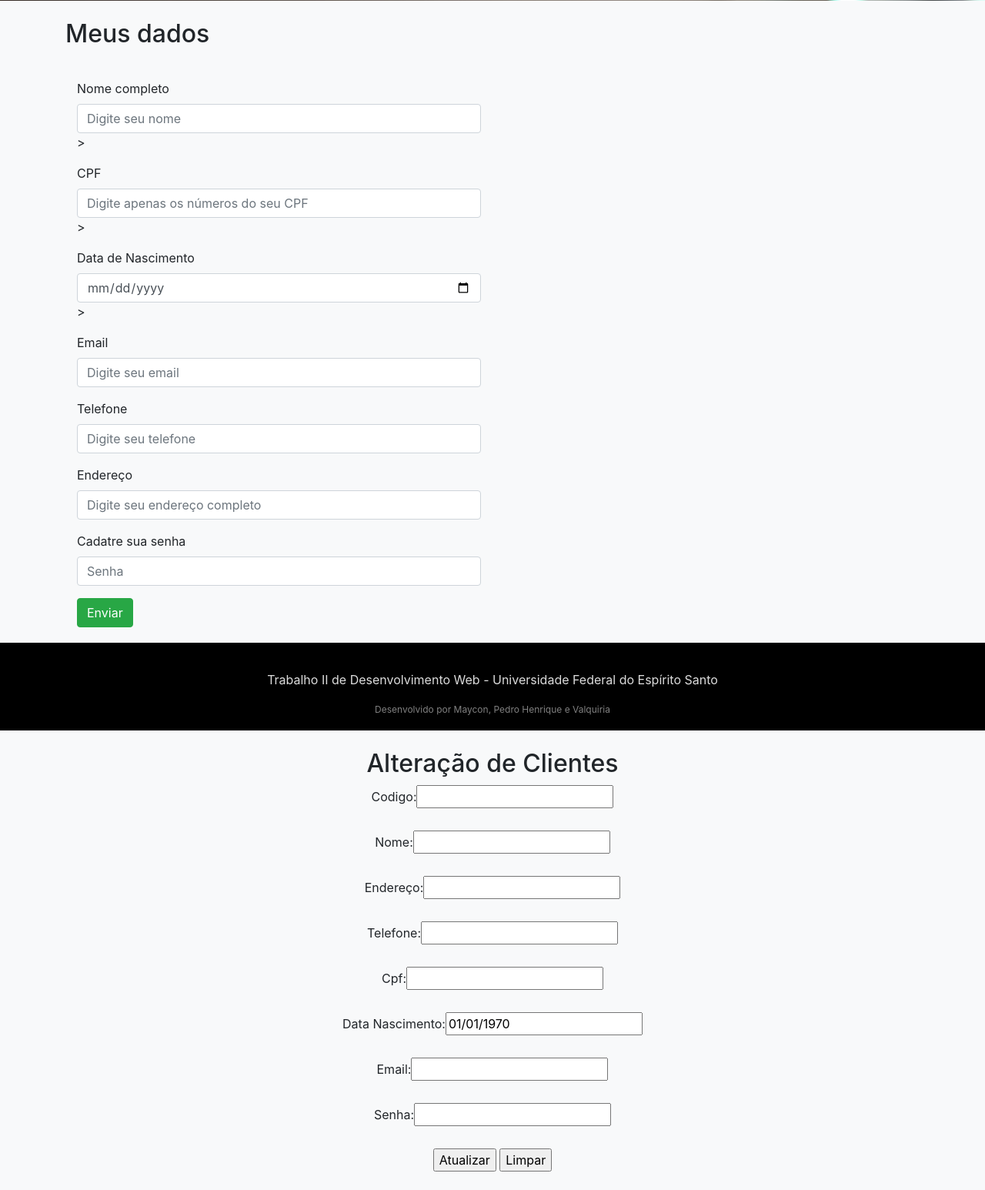
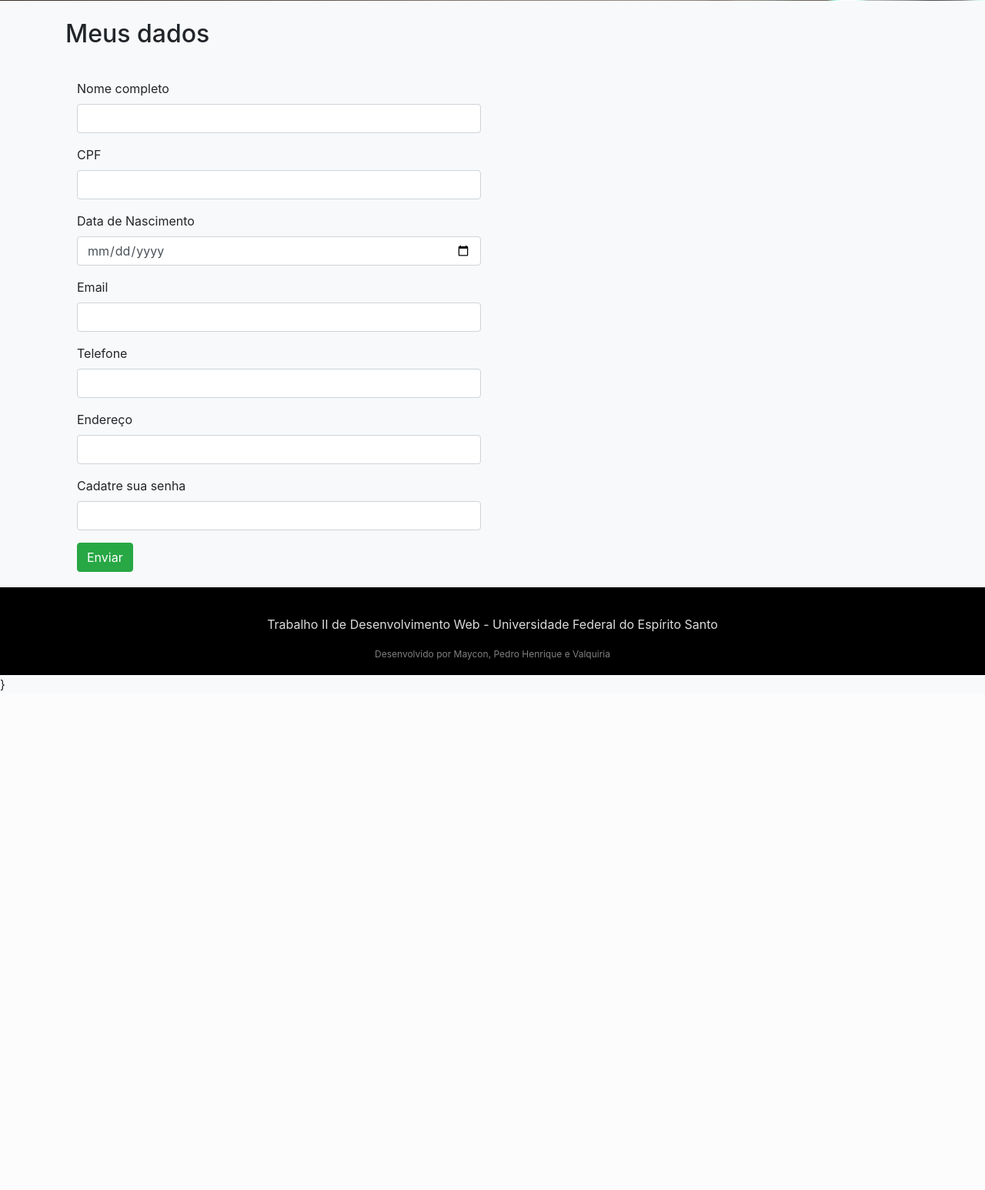
Before and after one commit to ph-robadel/DSW-Trabalho2, a PHP site: page /view/formClienteAtualizar.php in a window 1280 px wide. Shown: the part 319-1865 px from the top of the page at 77% size. After the commit the page ends 1217 px from the top, so only its background shows below. Run offline with PHP 8.4, Linux system fonts and the light colour scheme; the visitor is signed in with stand-in values (Sample User, id 1).

Commit message:
Modificando

```diff
--- a/view/dadosCliente.php
+++ b/view/dadosCliente.php
@@ -65,7 +65,7 @@ $cliente = $_SESSION['cliente'];
             </form>
             <!--Botão de Edição que leva pra atualização dos dados do cliente da sessão-->
             <div class="form-group col-6">
-                <a href="formClienteAtualizar"><button class="btn btn-secondary">Editar dados</button></a>
+                <a href="formClienteAtualizar.php"><button class="btn btn-secondary">Editar dados</button></a>
             </div>
         </div>
 
--- a/view/formClienteAtualizar.php
+++ b/view/formClienteAtualizar.php
@@ -33,31 +33,31 @@ $cliente = $_SESSION['cliente'];
                 <input type="hidden" name="opcao" value="5">
                 <div class="form-group col-6">
                   <label for="">Nome completo</label>
-                  <input class="form-control" type="text" placeholder="Digite seu nome" name="nome" value="<?php echo $cliente->nome ?>">>
+                  <input class="form-control" type="text"  name="nome" value="<?php echo $cliente->nome ?>">
                 </div>
                 <div class="form-group col-6">
                   <label for="">CPF</label>
-                  <input class="form-control" type="text" name="cpf" placeholder="Digite apenas os números do seu CPF" value="<?php echo $cliente->cpf ?>">>
+                  <input class="form-control" type="text" name="cpf"  value="<?php echo $cliente->cpf ?>">
                 </div>
                 <div class="form-group col-6">
                   <label for="">Data de Nascimento</label>
-                  <input class="form-control" type="date" name="dataNascimento" value="<?php echo $cliente->dtNascimento ?>">>
+                  <input class="form-control" type="date" name="dataNascimento" value="<?php echo $cliente->dtNascimento ?>">
                 </div>
                 <div class="form-group col-6">
                   <label for="">Email</label>
-                  <input class="form-control" type="text" name="email" placeholder="Digite seu email" value="<?php echo $cliente->email ?>">
+                  <input class="form-control" type="text" name="email"  placeholder="<?php echo $cliente->email ?>">
                 </div>
                 <div class="form-group col-6">
                   <label for="">Telefone</label>
-                  <input class="form-control" type="text" name="telefone" placeholder="Digite seu telefone" value="<?php echo $cliente->telefone ?>">
+                  <input class="form-control" type="text" name="telefone"  value="<?php echo $cliente->telefone ?>">
                 </div>
                 <div class="form-group col-6">
                   <label for="">Endereço</label>
-                  <input class="form-control" type="text" name="endereco" placeholder="Digite seu endereço completo" value="<?php echo $cliente->endereco ?>">
+                  <input class="form-control" type="text" name="endereco"  value="<?php echo $cliente->endereco ?>">
                 </div>
                 <div class="form-group col-6">
                   <label for="">Cadatre sua senha</label>
-                  <input class="form-control" type="password" name="senha" placeholder="Senha" value="<?php echo $cliente->senha ?>">
+                  <input class="form-control" type="password" name="senha"  value="<?php echo $cliente->senha ?>">
                 </div>
                 <div class="form-group col-6">
                     <input class="btn btn-success" type="submit" value="Enviar">
@@ -82,31 +82,4 @@ $cliente = $_SESSION['cliente'];
     </html>
 
 
-
-
-<html>
-    <head>
-        <title>Editar Cliente</title>
-    </head>
-    <body>
-    <center>
-        <br>
-        <h2>Alteração de Clientes</h2>
-        <form action="../controller/controllerCliente.php" >
-        <input type="hidden" size="3" name="opcao" value="5">
-            <label> Codigo: </label><input type="text" name="codCliente" value="<?php echo $cliente->codCliente ?>" readonly><br><br>
-            <label> Nome: </label><input type="text" name="nome" value="<?php echo $cliente->nome ?>"><br><br>
-            <label> Endereço: </label><input type="text" name="endereco" value="<?php echo $cliente->endereco ?>"><br><br>
-            <label> Telefone: </label><input type="text" name="telefone" value=" <?php echo  $cliente->telefone ?>"><br><br>
-            <label> Cpf: </label><input type="text" name="cpf" value="<?php echo $cliente->cpf ?>"><br><br>
-            <label> Data Nascimento: </label><input type="dataNascimento" name="senha" value="<?php echo formatarData(strtotime($cliente->dataNascimento)) ?>"><br><br>
-            <label> Email: </label><input type="text" name="email" value="<?php echo $cliente->email ?>"><br><br>
-            <label> Senha: </label><input type="text" name="senha" value="<?php echo $cliente->senha ?>"><br><br>
-
-            <input type="submit" value="Atualizar">
-            <input type="reset" value="Limpar">
-            <br><br>
-        </form>
-    </center>
-    </body>
-</html>
+}
--- a/view/topoPadrao.php
+++ b/view/topoPadrao.php
@@ -1,5 +1,5 @@
 <?php
-session_start();
+// session_start();
 ?>
 
 <!--Topo-->
```
